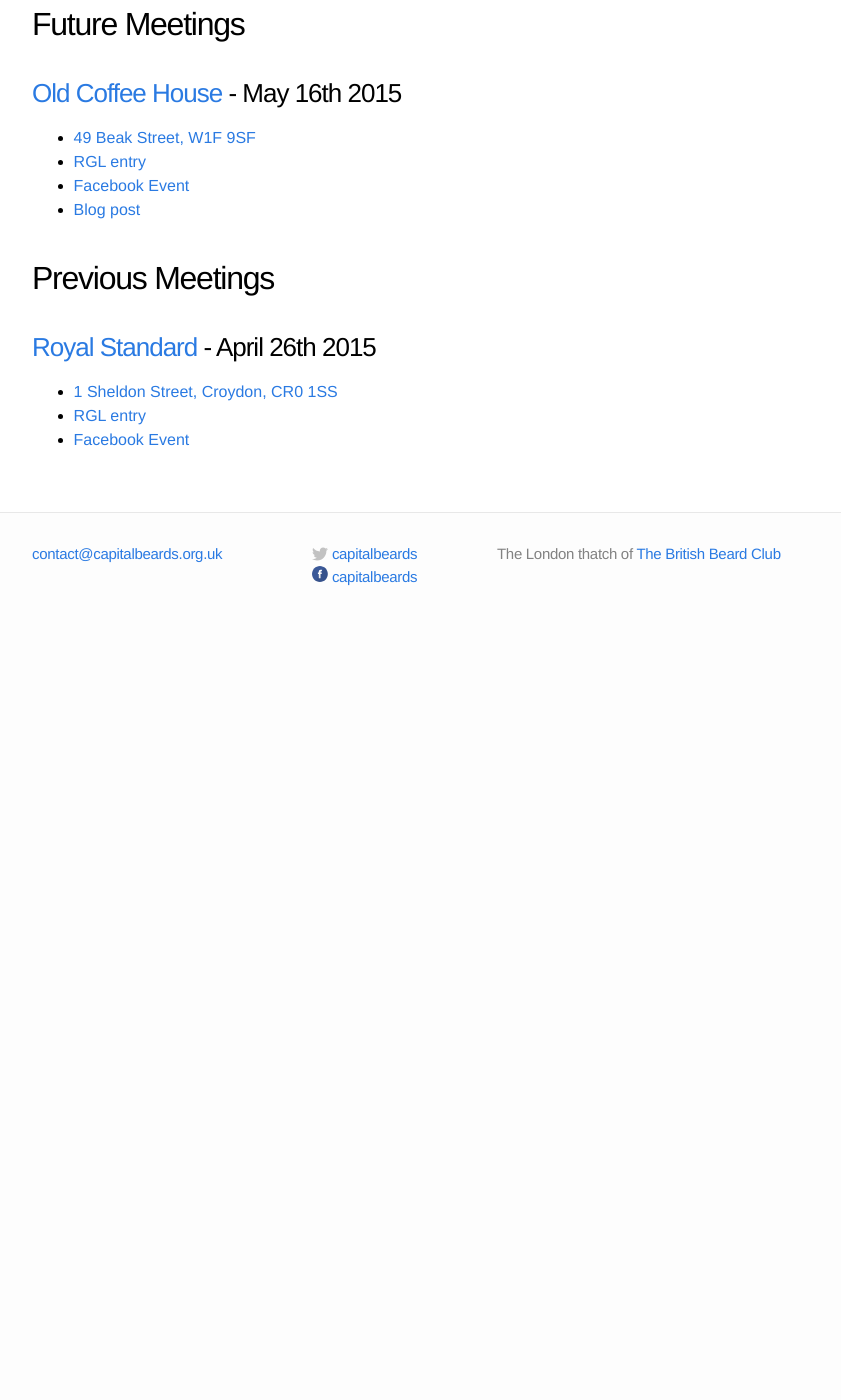
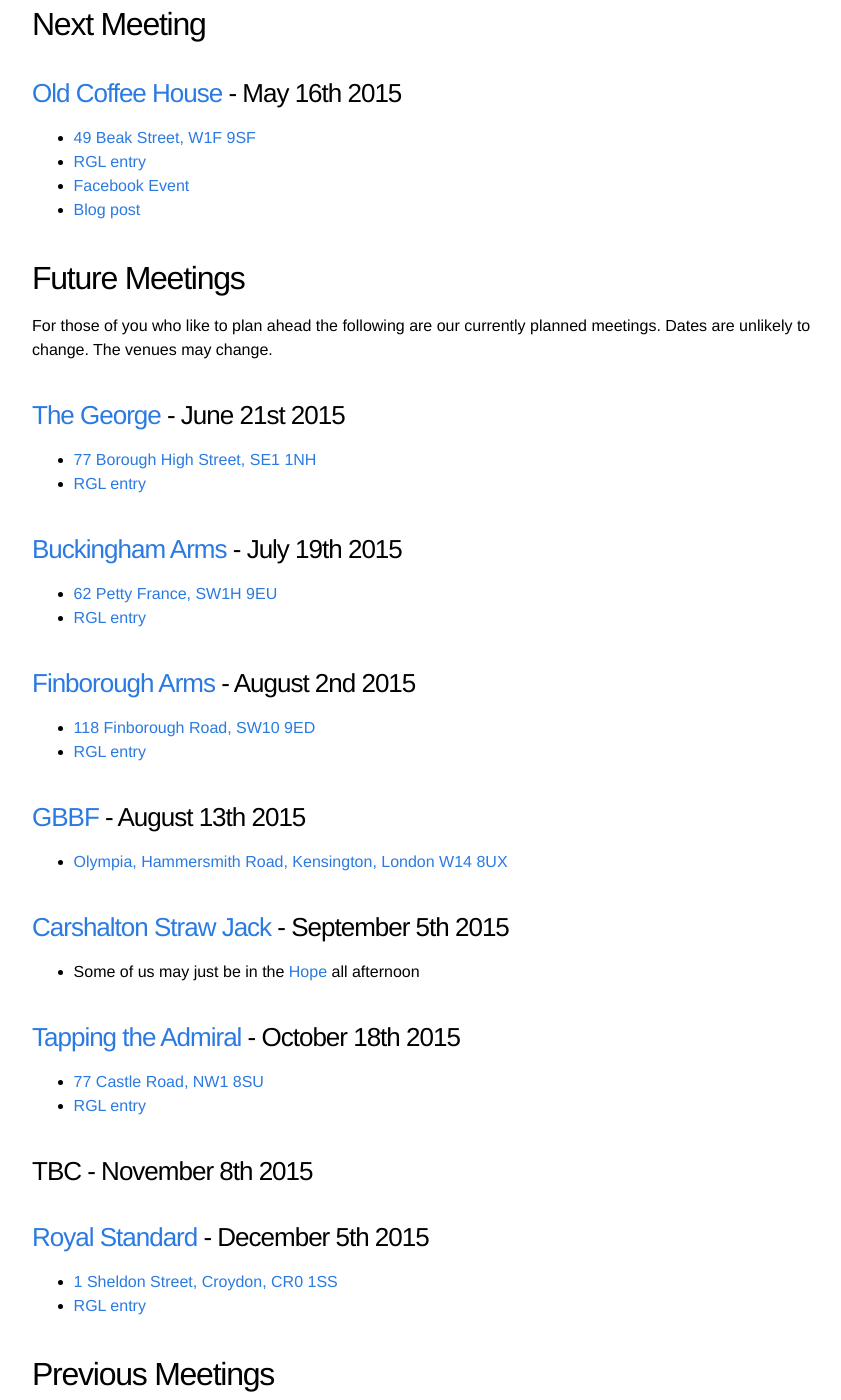
Before and after one commit to rjw1/capitalbeards.org.uk, a Jekyll site: the page built from meetings/index.md, in a window 1280 px wide and 1400 px high, scrolled down 254 px. Shown: the whole window, without its empty margins (208-1049 px from the left). Built offline with Jekyll 4.4.1, drawn with Linux system fonts in a browser that asks for light colours; Markdown is read by kramdown in place of the engine named in the settings; before the commit the page ends 900 px from its top, so only the background shows below that.

Commit message:
Add future meetings.

```diff
--- a/meetings/index.md
+++ b/meetings/index.md
@@ -6,7 +6,7 @@ title: Meetings
 Meetings start from Midday unless otherwise stated. We normally will be in the designated pub until about 16:30 at which point we normally go a small pub crawl of the surrounding area.
 
 
-## Future Meetings ##
+## Next Meeting ##
 
 ### [Old Coffee House](http://london.randomness.org.uk/wiki.cgi?Old_Coffee_House%2C_W1F_9SF) - May 16th 2015 ###
 
@@ -15,6 +15,46 @@ Meetings start from Midday unless otherwise stated. We normally will be in the d
 - [Facebook Event](https://www.facebook.com/events/1645604605654140/)
 - [Blog post](http://capitalbeards.org.uk/2015/05/10/May-2015-Meeting/)
 
+## Future Meetings ##
+
+For those of you who like to plan ahead the following are our currently planned meetings. Dates are unlikely to change. The venues may change.
+
+### [The George](http://www.george-southwark.co.uk/) - June 21st 2015 ###
+
+- [77 Borough High Street, SE1 1NH](http://www.openstreetmap.org/?mlat=51.504183110177&mlon=-0.0901616522391727&zoom=15#map=15/51.5042/-0.0902)
+- [RGL entry](http://london.randomness.org.uk/wiki.cgi?George,_SE1_1NH)
+
+### [Buckingham Arms](http://www.youngs.co.uk/pubs/buckingham-arms) - July 19th 2015 ###
+
+- [62 Petty France, SW1H 9EU](http://www.openstreetmap.org/?mlat=51.499115950148&mlon=-0.136823134881766&zoom=15)
+- [RGL entry](http://london.randomness.org.uk/wiki.cgi?Buckingham_Arms,_SW1H_9EU)
+
+### [Finborough Arms](http://www.finborougharms.co.uk) - August 2nd 2015 ###
+
+- [118 Finborough Road, SW10 9ED](http://www.openstreetmap.org/?mlat=51.4865965486257&mlon=-0.190108559501582&zoom=15)
+- [RGL entry](http://london.randomness.org.uk/wiki.cgi?Finborough_Arms,_SW10_9ED)
+
+### [GBBF](http://gbbf.org.uk/) - August 13th 2015 ###
+
+- [Olympia, Hammersmith Road, Kensington, London W14 8UX](http://osm.org/go/euun04xv?m=&way=27789986)
+
+### [Carshalton Straw Jack](http://www.strawjack.co.uk/) - September 5th 2015 ###
+
+- Some of us may just be in the [Hope](http://hopecarshalton.co.uk/) all afternoon
+
+### [Tapping the Admiral](http://www.tappingtheadmiral.co.uk/) - October 18th 2015 ###
+
+- [77 Castle Road, NW1 8SU](http://www.openstreetmap.org/?mlat=51.5453144583372&mlon=-0.146171965369918&zoom=15)
+- [RGL entry](http://london.randomness.org.uk/wiki.cgi?Tapping_The_Admiral,_NW1_8SU)
+
+### TBC - November 8th 2015 ###
+
+### [Royal Standard](http://www.royalstandard-croydon.co.uk/) - December 5th 2015 ###
+
+- [1 Sheldon Street, Croydon, CR0 1SS](http://osm.org/go/euuo92xaB-)
+- [RGL entry](http://london.randomness.org.uk/wiki.cgi?Royal_Standard%2C_CR0_1SS)
+
+
 ## Previous Meetings ##
 
 ### [Royal Standard](http://www.royalstandard-croydon.co.uk/) - April 26th 2015
```
